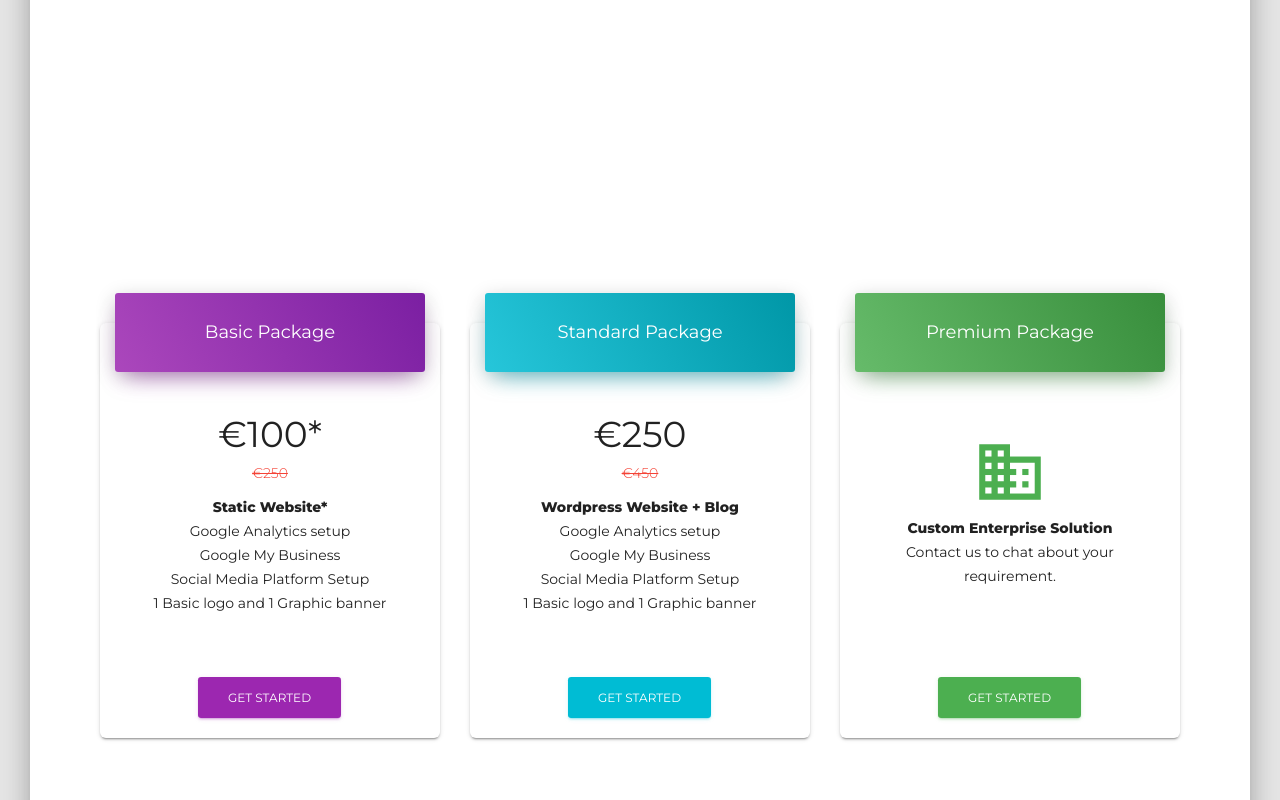
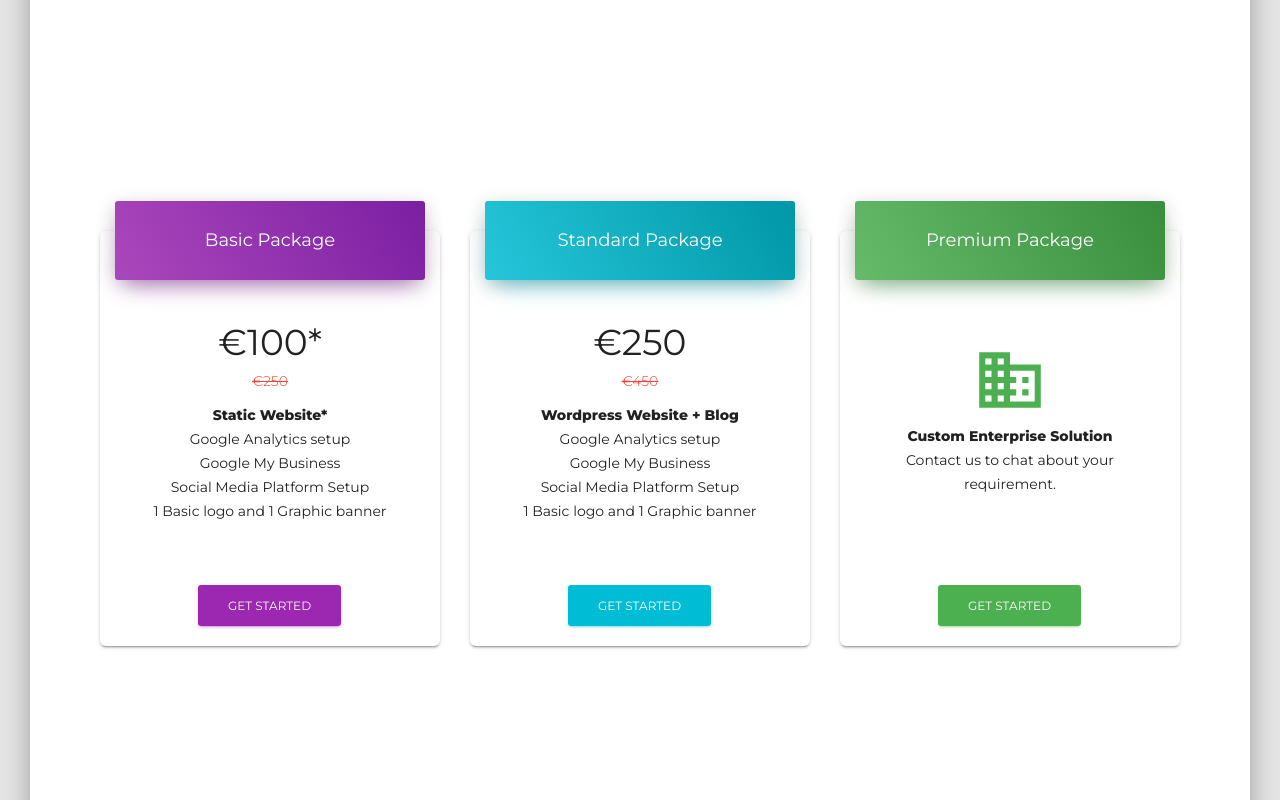
Before and after one commit to shenoyv/shenoyv.github.io, a plain HTML site: page index.html in a window 1280 px wide. Shown: the part 2200-3000 px from the top of the page. Drawn offline with Linux system fonts and the light colour scheme.

Commit message:
Update index.html
Update changes

```diff
--- a/index.html
+++ b/index.html
@@ -150,7 +150,7 @@ These solutions can help you improve your business workflow and grow beyond limi
             </div>
             <div class="section text-center" id="portfolio">
                 <h2 class="title">Few examples of our work</h2>
-                <div class="section" id="carousel">
+                <div class="section" id="carousel" >
                     <div class="container">
                         <div class="row">
                             <div class="col-md-8 mr-auto ml-auto">
@@ -206,7 +206,7 @@ These solutions can help you improve your business workflow and grow beyond limi
 
             </div>
 
-            <div class="section section-signup page-header" id="pricing">
+            <div class="section" id="pricing">
                 <div class="container">
                     <div class="row">
                         <div class="col-md-4 ">
```
